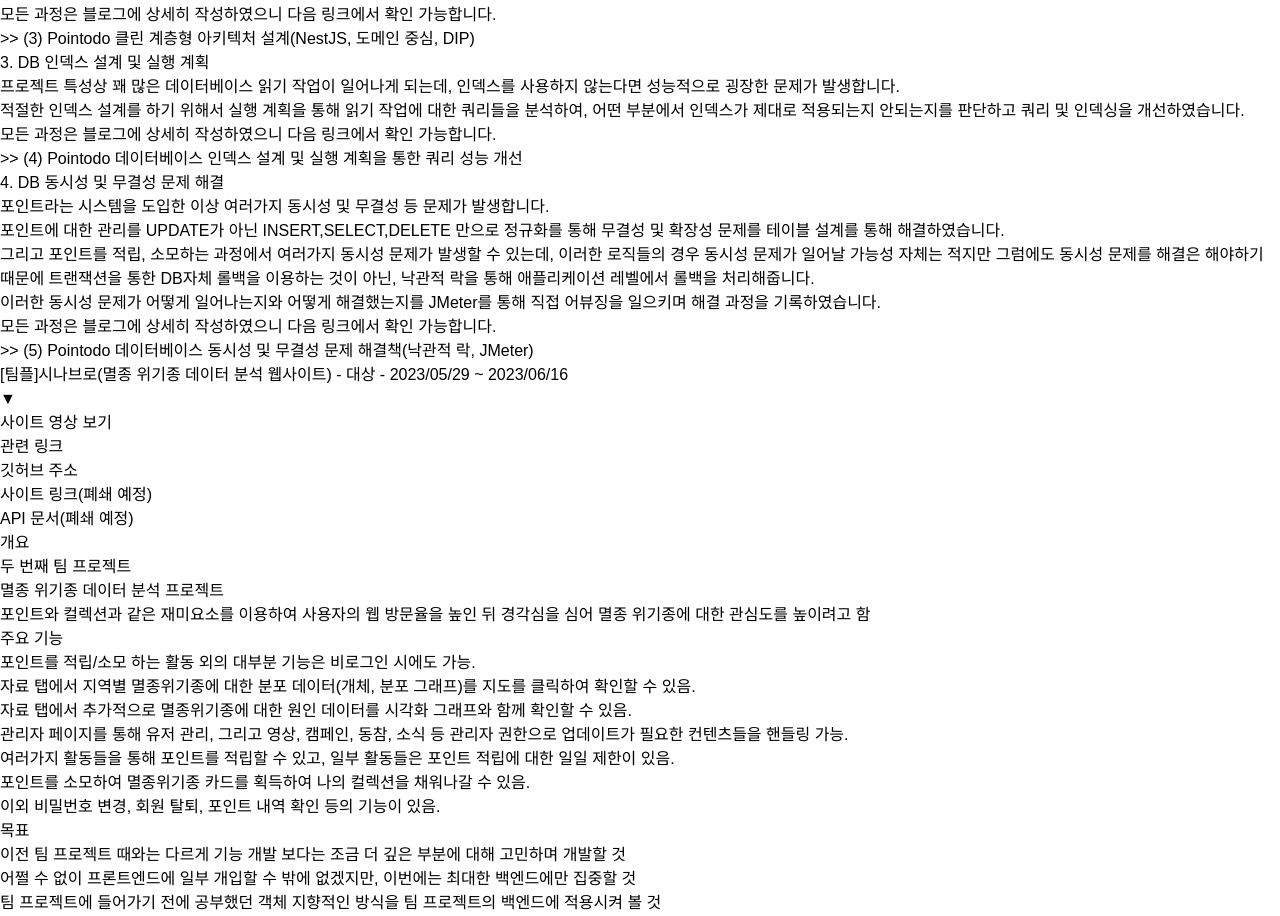
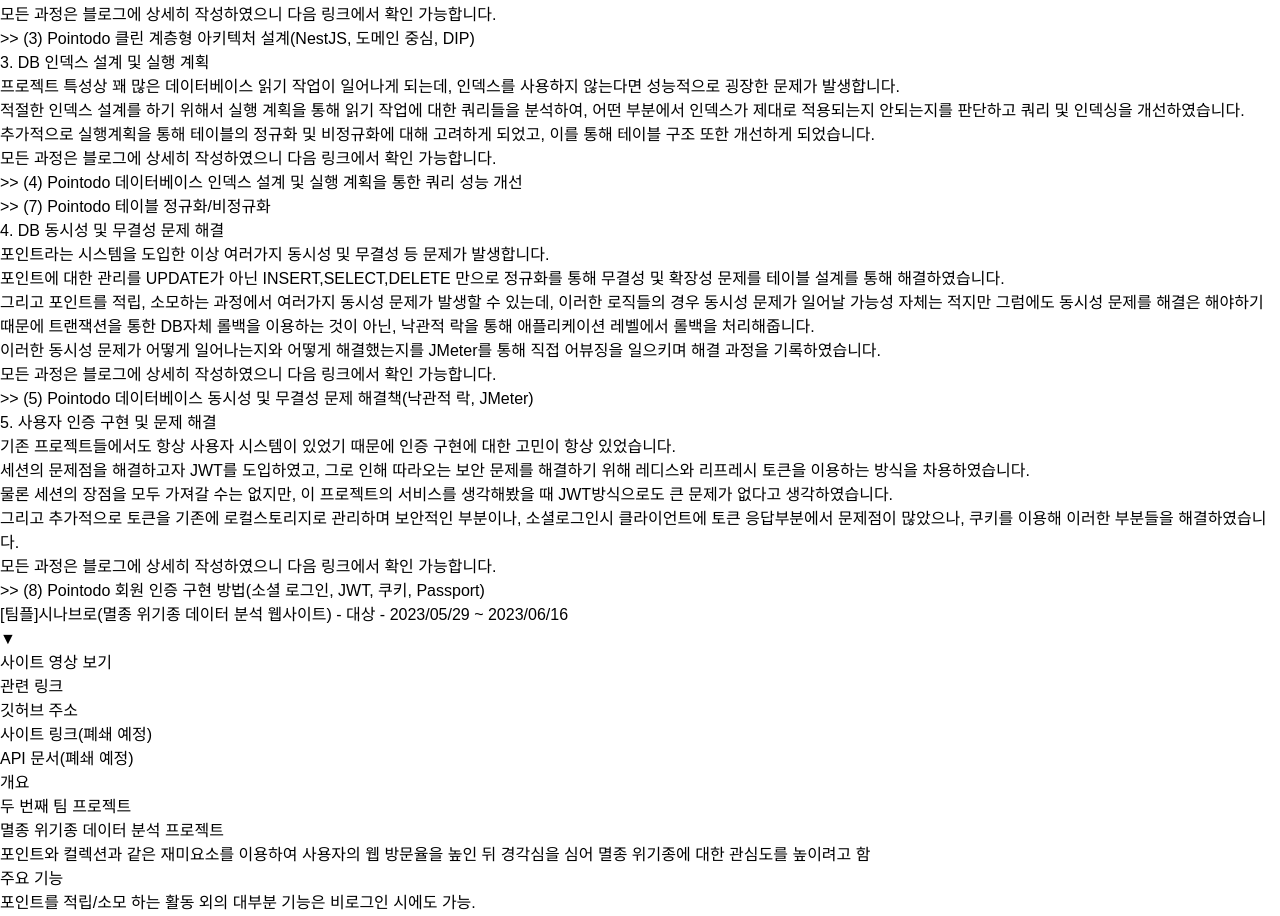
Before and after one commit to KubrickCode/Portfolio, a React (Vite) app: page /projects in a window 1280 px wide. Shown: the part 1389-2305 px from the top of the page. Built offline with nearby package versions, Linux system fonts and the light colour scheme; a web font is replaced by a local one.

Commit message:
feat: Pointodo 내용 추가

```diff
--- a/src/components/Projects/Pointodo/PointodoReport.jsx
+++ b/src/components/Projects/Pointodo/PointodoReport.jsx
@@ -124,10 +124,15 @@
   {
     id: 18,
     description:
+      "추가적으로 실행계획을 통해 테이블의 정규화 및 비정규화에 대해 고려하게 되었고, 이를 통해 테이블 구조 또한 개선하게 되었습니다.",
+  },
+  {
+    id: 19,
+    description:
       "모든 과정은 블로그에 상세히 작성하였으니 다음 링크에서 확인 가능합니다.",
   },
   {
-    id: 19,
+    id: 20,
     description: (
       <a
         href="https://kubrickcode.tistory.com/entry/4-Pointodo-%EB%8D%B0%EC%9D%B4%ED%84%B0%EB%B2%A0%EC%9D%B4%EC%8A%A4-%EC%9D%B8%EB%8D%B1%EC%8A%A4-%EC%84%A4%EA%B3%84-%EB%B0%8F-%EC%8B%A4%ED%96%89-%EA%B3%84%ED%9A%8D%EC%9D%84-%ED%86%B5%ED%95%9C-%EC%BF%BC%EB%A6%AC-%EC%84%B1%EB%8A%A5-%EA%B0%9C%EC%84%A0"
@@ -142,36 +147,51 @@
     ),
   },
   {
-    id: 20,
+    id: 21,
+    description: (
+      <a
+        href="https://kubrickcode.tistory.com/entry/7-Pointodo-%ED%85%8C%EC%9D%B4%EB%B8%94-%EC%A0%95%EA%B7%9C%ED%99%94%EB%B9%84%EC%A0%95%EA%B7%9C%ED%99%94"
+        target="_blank"
+        rel="noreferrer"
+        className="text-blue-500"
+      >
+        {">"}
+        {">"} (7) Pointodo 테이블 정규화/비정규화
+      </a>
+    ),
+  },
+  {
+    id: 22,
     description: <h3 className="text-lg">4. DB 동시성 및 무결성 문제 해결</h3>,
   },
   {
-    id: 21,
+    id: 23,
     description:
       "포인트라는 시스템을 도입한 이상 여러가지 동시성 및 무결성 등 문제가 발생합니다.",
   },
   {
-    id: 22,
+    id: 24,
     description:
       "포인트에 대한 관리를 UPDATE가 아닌 INSERT,SELECT,DELETE 만으로 정규화를 통해 무결성 및 확장성 문제를 테이블 설계를 통해 해결하였습니다.",
   },
   {
-    id: 23,
+    id: 25,
     description:
       "그리고 포인트를 적립, 소모하는 과정에서 여러가지 동시성 문제가 발생할 수 있는데, 이러한 로직들의 경우 동시성 문제가 일어날 가능성 자체는 적지만 그럼에도 동시성 문제를 해결은 해야하기 때문에 트랜잭션을 통한 DB자체 롤백을 이용하는 것이 아닌, 낙관적 락을 통해 애플리케이션 레벨에서 롤백을 처리해줍니다.",
   },
   {
-    id: 24,
+    id: 26,
     description:
       "이러한 동시성 문제가 어떻게 일어나는지와 어떻게 해결했는지를 JMeter를 통해 직접 어뷰징을 일으키며 해결 과정을 기록하였습니다.",
   },
+
   {
-    id: 25,
+    id: 27,
     description:
       "모든 과정은 블로그에 상세히 작성하였으니 다음 링크에서 확인 가능합니다.",
   },
   {
-    id: 26,
+    id: 28,
     description: (
       <a
         href="https://kubrickcode.tistory.com/entry/5-Pointodo-%EB%8D%B0%EC%9D%B4%ED%84%B0%EB%B2%A0%EC%9D%B4%EC%8A%A4-%EB%8F%99%EC%8B%9C%EC%84%B1-%EB%B0%8F-%EB%AC%B4%EA%B2%B0%EC%84%B1-%EB%AC%B8%EC%A0%9C-%ED%95%B4%EA%B2%B0%EC%B1%85%EB%82%99%EA%B4%80%EC%A0%81-%EB%9D%BD-JMeter"
@@ -185,6 +205,49 @@
       </a>
     ),
   },
+  {
+    id: 29,
+    description: <h3 className="text-lg">5. 사용자 인증 구현 및 문제 해결</h3>,
+  },
+  {
+    id: 30,
+    description:
+      "기존 프로젝트들에서도 항상 사용자 시스템이 있었기 때문에 인증 구현에 대한 고민이 항상 있었습니다.",
+  },
+  {
+    id: 31,
+    description:
+      "세션의 문제점을 해결하고자 JWT를 도입하였고, 그로 인해 따라오는 보안 문제를 해결하기 위해 레디스와 리프레시 토큰을 이용하는 방식을 차용하였습니다.",
+  },
+  {
+    id: 32,
+    description:
+      "물론 세션의 장점을 모두 가져갈 수는 없지만, 이 프로젝트의 서비스를 생각해봤을 때 JWT방식으로도 큰 문제가 없다고 생각하였습니다.",
+  },
+  {
+    id: 33,
+    description:
+      "그리고 추가적으로 토큰을 기존에 로컬스토리지로 관리하며 보안적인 부분이나, 소셜로그인시 클라이언트에 토큰 응답부분에서 문제점이 많았으나, 쿠키를 이용해 이러한 부분들을 해결하였습니다.",
+  },
+  {
+    id: 34,
+    description:
+      "모든 과정은 블로그에 상세히 작성하였으니 다음 링크에서 확인 가능합니다.",
+  },
+  {
+    id: 35,
+    description: (
+      <a
+        href="https://kubrickcode.tistory.com/entry/8-Pointodo-%ED%9A%8C%EC%9B%90-%EC%9D%B8%EC%A6%9D-%EA%B5%AC%ED%98%84-%EB%B0%A9%EB%B2%95%EC%86%8C%EC%85%9C-%EB%A1%9C%EA%B7%B8%EC%9D%B8-JWT-%EC%BF%A0%ED%82%A4-Passport"
+        target="_blank"
+        rel="noreferrer"
+        className="text-blue-500"
+      >
+        {">"}
+        {">"} (8) Pointodo 회원 인증 구현 방법(소셜 로그인, JWT, 쿠키, Passport)
+      </a>
+    ),
+  },
 ];
 
 export default PointodoReport;
```
